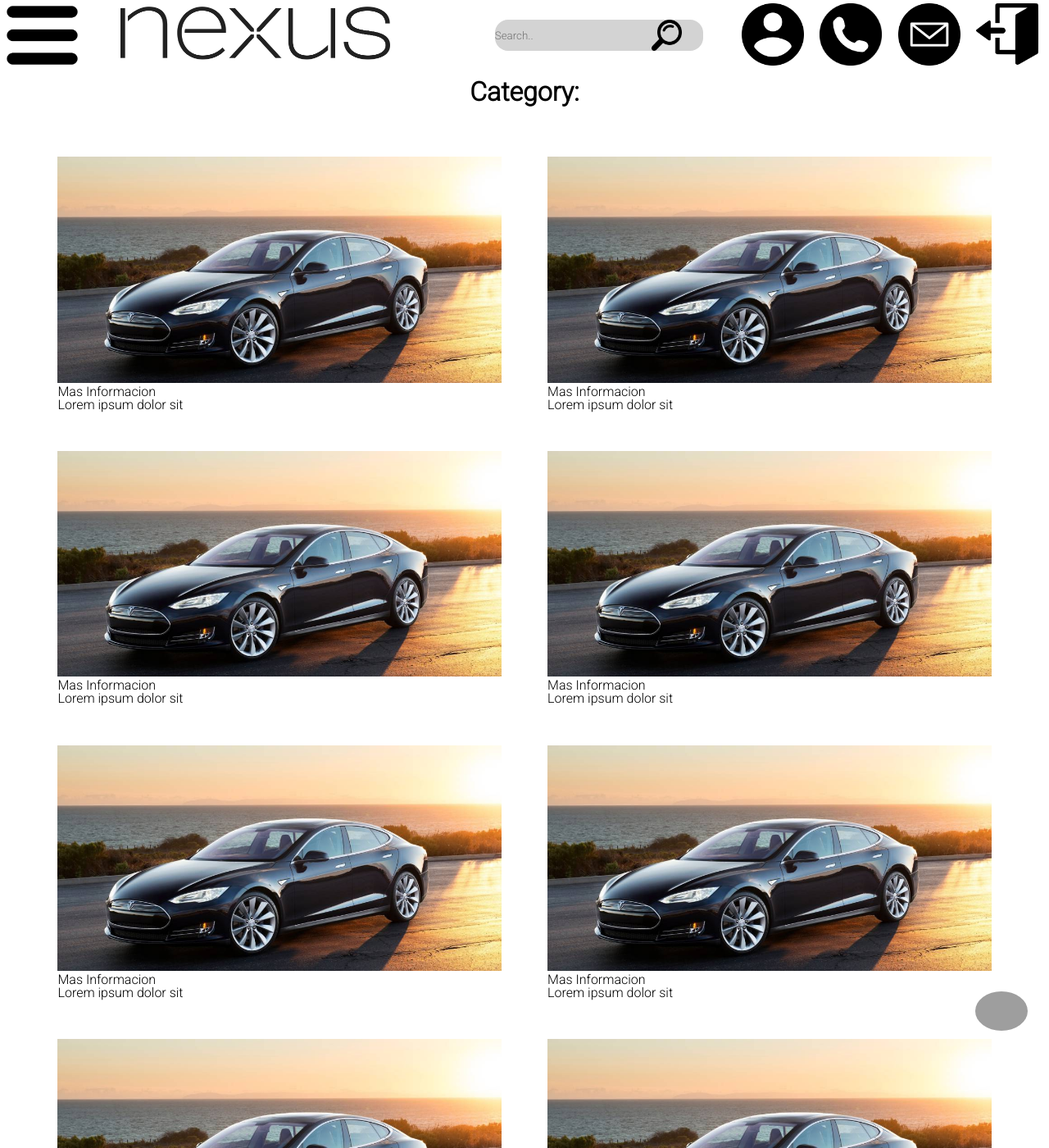
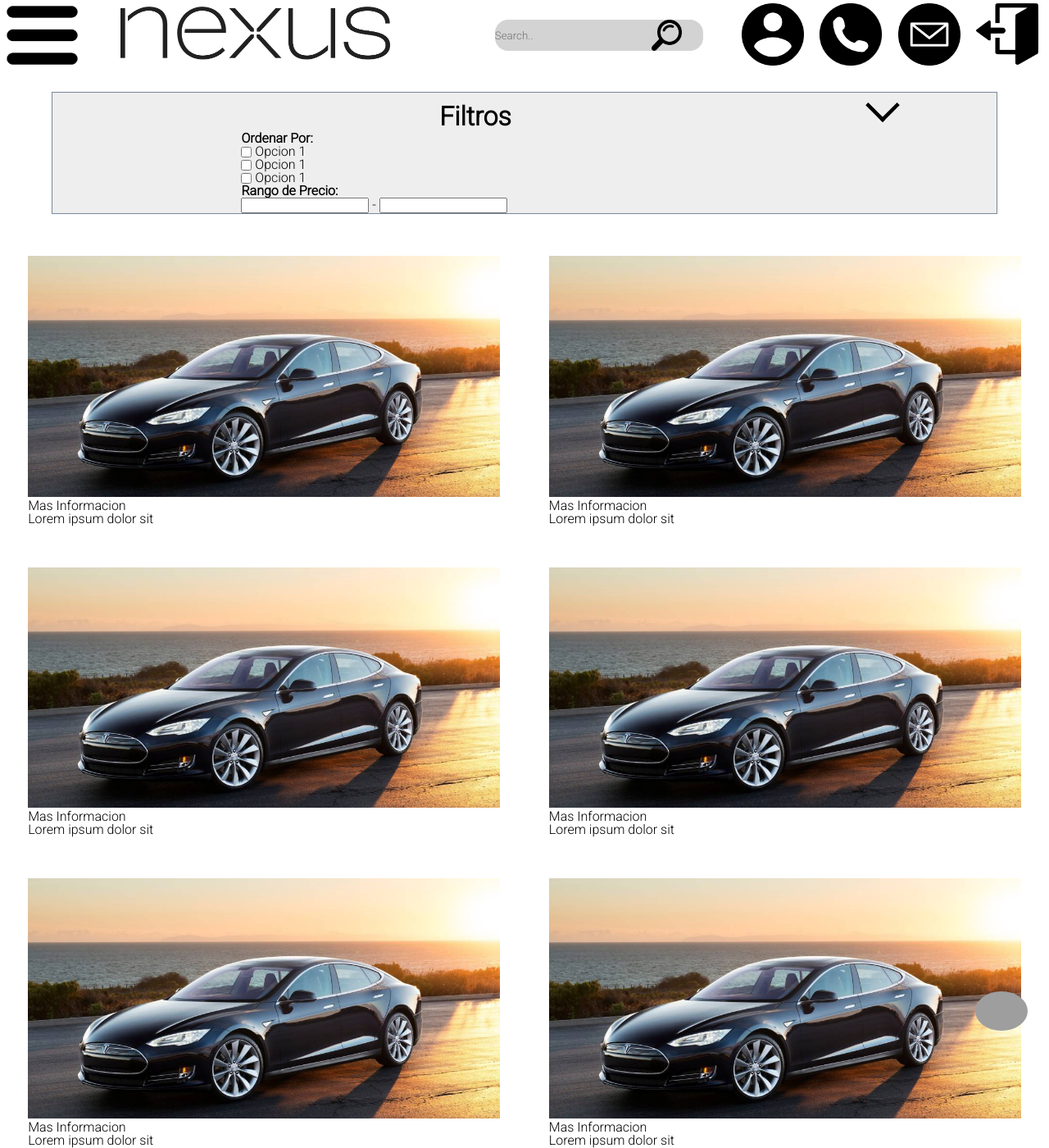
Before and after one commit to WaterLord404/NexusCars-Page, a Jekyll site: the page built from category.html, in a window 1280 px wide and 1400 px high. Shown: the whole window at 82% size. Built offline with Jekyll 4.4.1, drawn with Linux system fonts in a browser that asks for light colours; grey boxes are pictures that could not be loaded.

Commit message:
agregados los filtros en la pagina categoria, arreglada la galeria

```diff
--- a/assets/styles/category.css
+++ b/assets/styles/category.css
@@ -1,12 +1,19 @@
-.title {
+main {
+    display: flex;
+    flex-flow: row wrap;
+    align-items: center;
+    justify-content: center;
+}
+
+.title-filters {
     text-align: center;
     margin-top: 10px;
     font-size: xx-large;
+    margin-left: 30%;
 }
 .gallery-category {
     display: flex;
     flex-wrap: wrap;
-    padding: 3%;
     justify-content: space-evenly;
 }
 
@@ -14,6 +21,54 @@
     width: 100%;
     height: 100%;
     margin: 3%;
+}
+
+.img-car {
+    width: 100%;
+    height: 100%;
+}
+
+.filtros-desplegables {
+    display: flex;
+    align-items: center;
+    justify-content: center;
+    flex-flow: column nowrap;
+    width: 90%;
+    padding: 2%;
+}
+
+.filtros-header {
+    padding: 0 10% 0 20%;
+    margin: 0% 1%;
+    width: 70%;
+    display: flex;
+    align-items: center;
+    justify-content: space-between;
+    flex-flow: row nowrap;
+    background-color: rgba(225, 225, 225, 0.57);
+    border: 1px solid lightslategrey;
+    border-bottom: none;
+}
+
+.filtros-body {
+    width: 70%;
+    padding: 0 10% 0 20%;
+    margin: 0 0;
+    background-color: rgba(225, 225, 225, 0.57);
+    border: 1px solid lightslategrey;
+    border-top: none;
+}
+
+
+.arrow-icon {
+    width: 3em;
+    height: 3em;
+}
+
+
+
+.list-extra {
+    display: none;
 }
 
 @media (min-width: 700px) {
@@ -29,9 +84,8 @@
         width: 27%;
         height: 27%;
     }
+
+    .list-extra {
+        display: block;
+    }
  }
-
-.img-car {
-    width: 100%;
-    height: 100%;
-}
--- a/category.html
+++ b/category.html
@@ -3,7 +3,54 @@ layout: default
 ---
 
 <main>
-    <h1 class="title">Category:</h1>
+    <div class="filtros-desplegables">
+        <div class="filtros-header">
+            <h1 class="title-filters">Filtros</h1>
+            <svg class="arrow-icon" height="128px" id="Layer_1" style="enable-background:new 0 0 128 128;" version="1.1"
+                viewBox="0 0 128 128" width="128px" xml:space="preserve" xmlns="http://www.w3.org/2000/svg"
+                xmlns:xlink="http://www.w3.org/1999/xlink">
+                <g>
+                    <line style="fill:none;stroke:#000000;stroke-width:12;stroke-linecap:square;stroke-miterlimit:10;"
+                        x1="111" x2="64" y1="40.5" y2="87.499" />
+                    <line style="fill:none;stroke:#000000;stroke-width:12;stroke-linecap:square;stroke-miterlimit:10;"
+                        x1="64" x2="17" y1="87.499" y2="40.5" />
+                </g>
+            </svg>
+        </div>
+        <div class="filtros-body">
+            <ul class="menu-li">
+
+                <li>
+                    <h1>Ordenar Por:</h1>
+                    <ul>
+                        <li> <input type="checkbox" name="opciones" id="opcion1">
+                            <label for="opcion1">Opcion 1</label>
+                        </li>
+                        <li> <input type="checkbox" name="opciones" id="opcion1">
+                            <label for="opcion1">Opcion 1</label>
+                        </li>
+                        <li><input type="checkbox" name="opciones" id="opcion1">
+                            <label for="opcion1">Opcion 1</label>
+                        </li>
+                    </ul>
+
+                </li>
+                <li>
+                    <h1>Rango de Precio:</h1>
+                    <input type="number" name="minValue" id="minValue"> - <input type="number" name="maxValue"
+                        id="maxValue">
+                </li>
+                <li class="list-extra">
+                    <h1>Otras Categorias</h1>
+                    <ul>
+                        <li>Otra Categoria 1</li>
+                        <li>Otra Categoria 2</li>
+                        <li>Otra Categoria 3</li>
+                    </ul>
+                </li>
+            </ul>
+        </div>
+    </div>
     <article class="gallery-category">
         <div class="product">
             <div class="img-structure">
```
